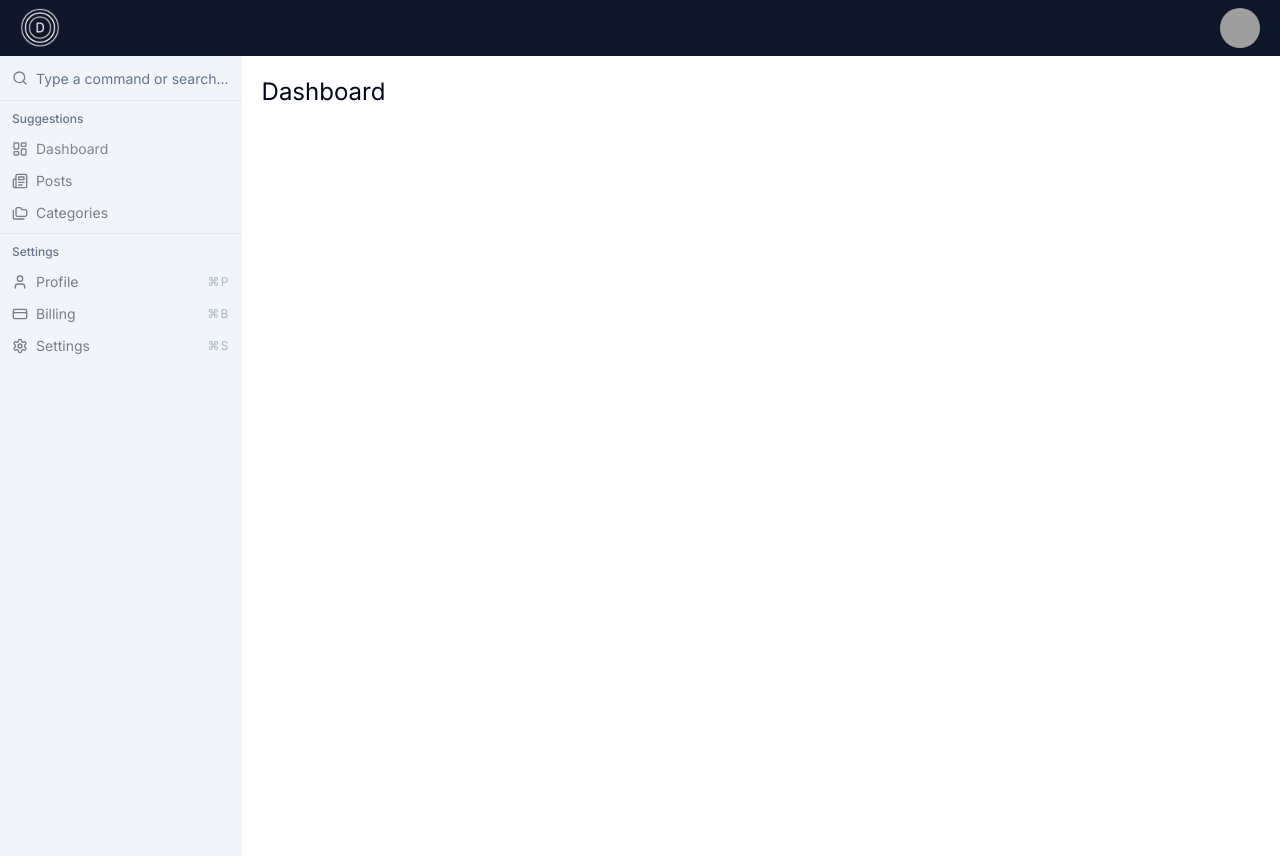
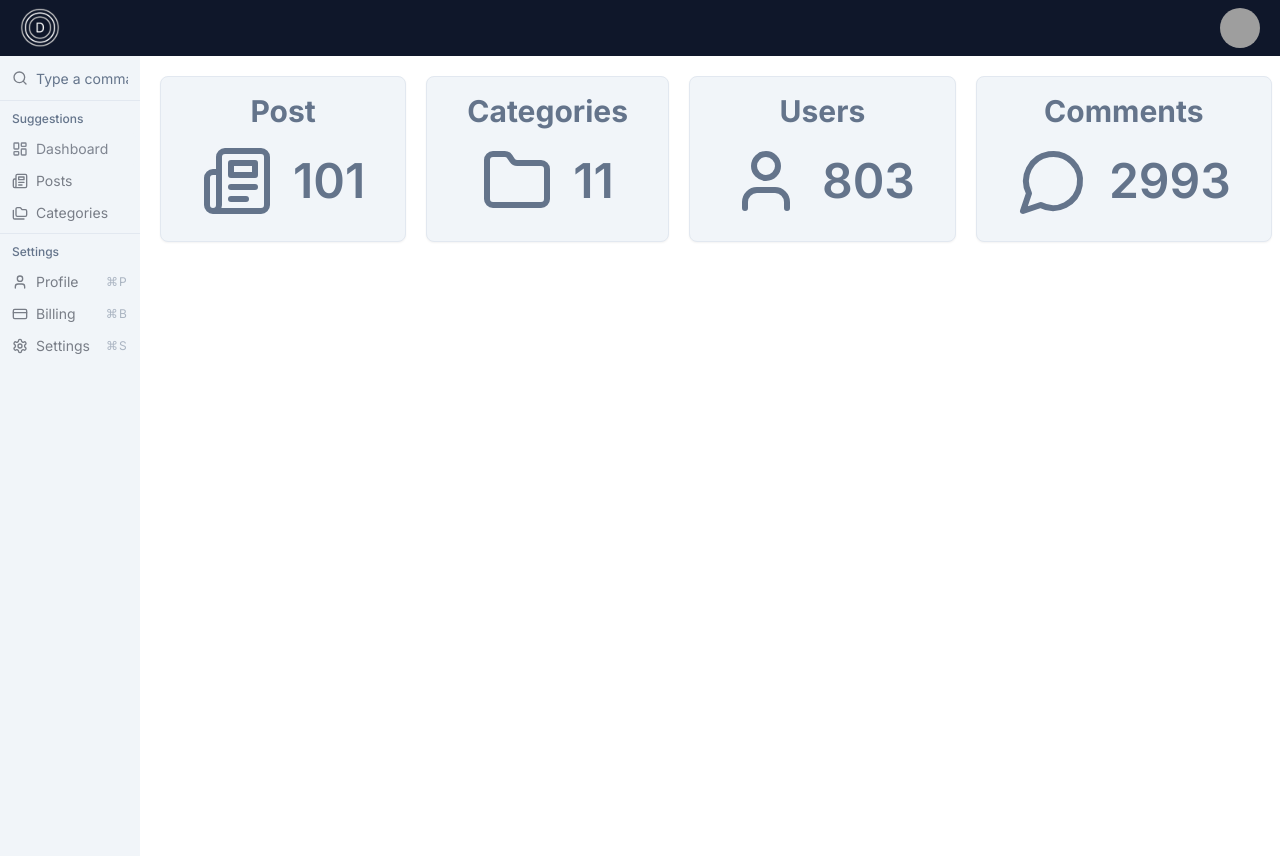
Before and after one commit to irynahowarth/basic-dashboard-ui, a Next.js app: page / in a window 1280 px wide. Built offline with nearby package versions, Linux system fonts and the light colour scheme; grey boxes are pictures that could not be loaded.

Commit message:
[feature]: add DashboardCard component

```diff
--- a/app/page.tsx
+++ b/app/page.tsx
@@ -1,9 +1,16 @@
 import Image from "next/image";
+import DashboardCard from "@/components/dashboard/DashboardCard";
+import { Folder, MessageCircle, Newspaper, User } from "lucide-react";
 
 export default function Home() {
   return (
   <>
-    <h1 className="text-2xl">Dashboard</h1>
+    <div className="flex flex-col md:flex-row justify-between gap-5 mb-5">
+      <DashboardCard title='Post' count={101} icon={<Newspaper className="text-slate-500" size={72}/>}/>
+      <DashboardCard title='Categories' count={11} icon={<Folder className="text-slate-500" size={72}/>}/>
+      <DashboardCard title='Users' count={803} icon={<User className="text-slate-500" size={72}/>}/>
+      <DashboardCard title='Comments' count={2993} icon={<MessageCircle className="text-slate-500" size={72}/>}/>
+    </div>
   </>
   );
 }
--- /dev/null
+++ b/components/dashboard/DashboardCard.tsx
@@ -0,0 +1,28 @@
+import { Card, CardContent } from "@/components/ui/card";
+import { LucideIcon } from "lucide-react";
+
+interface DashboardCardProps {
+    title: string;
+    count: number;
+    icon: React.ReactElement<LucideIcon>;
+  }
+
+const DashboardCard = ({title, count, icon}:DashboardCardProps) => {
+    return (
+        <Card className="bg-slate-100 dark:bg-slate-800 p-4 pb-0">
+            <CardContent>
+                <h3 className="text-3xl text-center mb-4 font-bold text-slate-500 dark:text-slate-200">
+                    {title}
+                </h3>
+                <div className="flex gap-5 justify-center items-center">
+                    {icon}
+                    <h3 className=" text-5xl font-semibold text-slate-500 dark:text-slate-200">
+                        {count}
+                    </h3>
+                </div>
+            </CardContent>
+        </Card>
+    );
+}
+
+export default DashboardCard;
--- /dev/null
+++ b/components/ui/card.tsx
@@ -0,0 +1,79 @@
+import * as React from "react"
+
+import { cn } from "@/lib/utils"
+
+const Card = React.forwardRef<
+  HTMLDivElement,
+  React.HTMLAttributes<HTMLDivElement>
+>(({ className, ...props }, ref) => (
+  <div
+    ref={ref}
+    className={cn(
+      "rounded-lg border bg-card text-card-foreground shadow-sm",
+      className
+    )}
+    {...props}
+  />
+))
+Card.displayName = "Card"
+
+const CardHeader = React.forwardRef<
+  HTMLDivElement,
+  React.HTMLAttributes<HTMLDivElement>
+>(({ className, ...props }, ref) => (
+  <div
+    ref={ref}
+    className={cn("flex flex-col space-y-1.5 p-6", className)}
+    {...props}
+  />
+))
+CardHeader.displayName = "CardHeader"
+
+const CardTitle = React.forwardRef<
+  HTMLParagraphElement,
+  React.HTMLAttributes<HTMLHeadingElement>
+>(({ className, ...props }, ref) => (
+  <h3
+    ref={ref}
+    className={cn(
+      "text-2xl font-semibold leading-none tracking-tight",
+      className
+    )}
+    {...props}
+  />
+))
+CardTitle.displayName = "CardTitle"
+
+const CardDescription = React.forwardRef<
+  HTMLParagraphElement,
+  React.HTMLAttributes<HTMLParagraphElement>
+>(({ className, ...props }, ref) => (
+  <p
+    ref={ref}
+    className={cn("text-sm text-muted-foreground", className)}
+    {...props}
+  />
+))
+CardDescription.displayName = "CardDescription"
+
+const CardContent = React.forwardRef<
+  HTMLDivElement,
+  React.HTMLAttributes<HTMLDivElement>
+>(({ className, ...props }, ref) => (
+  <div ref={ref} className={cn("p-6 pt-0", className)} {...props} />
+))
+CardContent.displayName = "CardContent"
+
+const CardFooter = React.forwardRef<
+  HTMLDivElement,
+  React.HTMLAttributes<HTMLDivElement>
+>(({ className, ...props }, ref) => (
+  <div
+    ref={ref}
+    className={cn("flex items-center p-6 pt-0", className)}
+    {...props}
+  />
+))
+CardFooter.displayName = "CardFooter"
+
+export { Card, CardHeader, CardFooter, CardTitle, CardDescription, CardContent }
```
